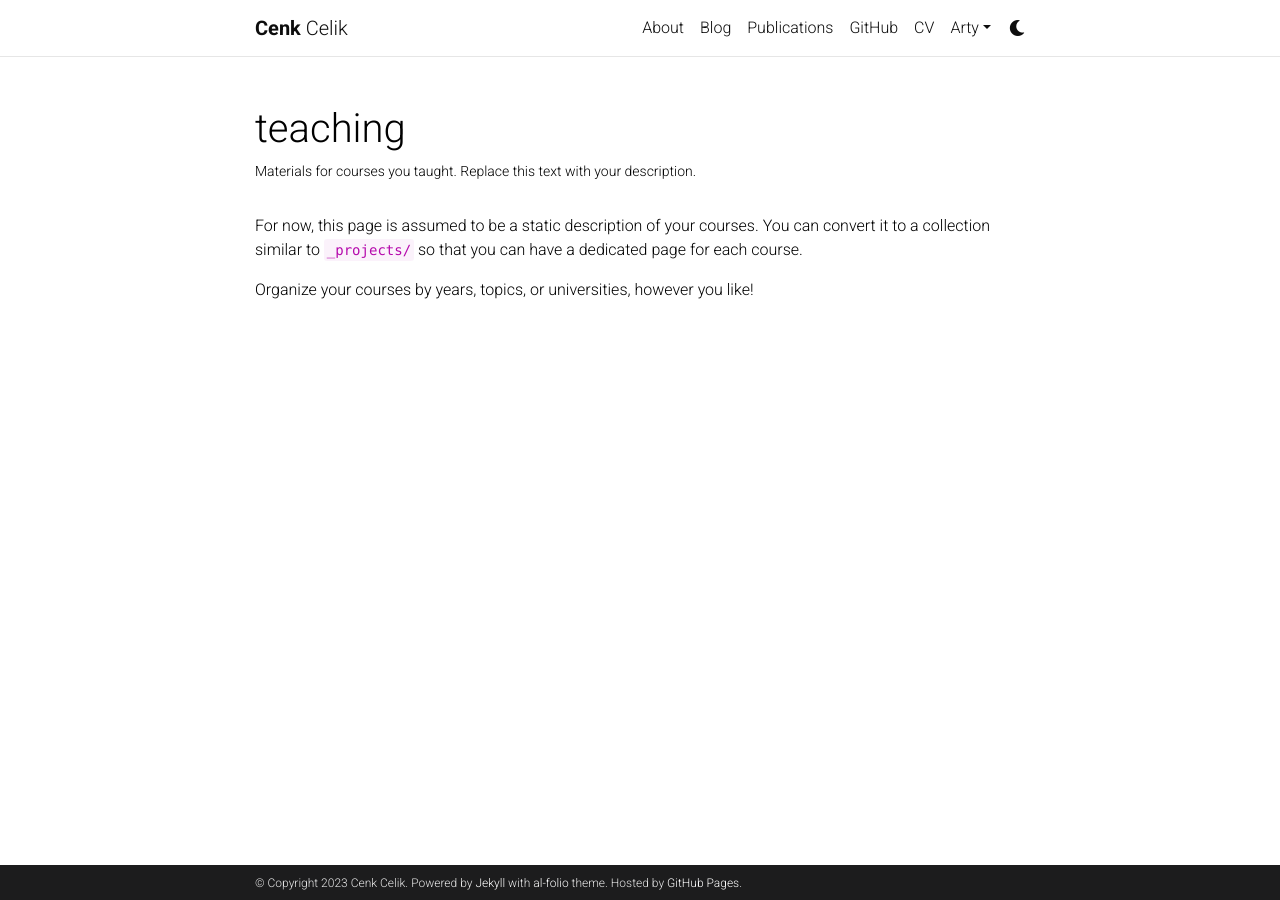
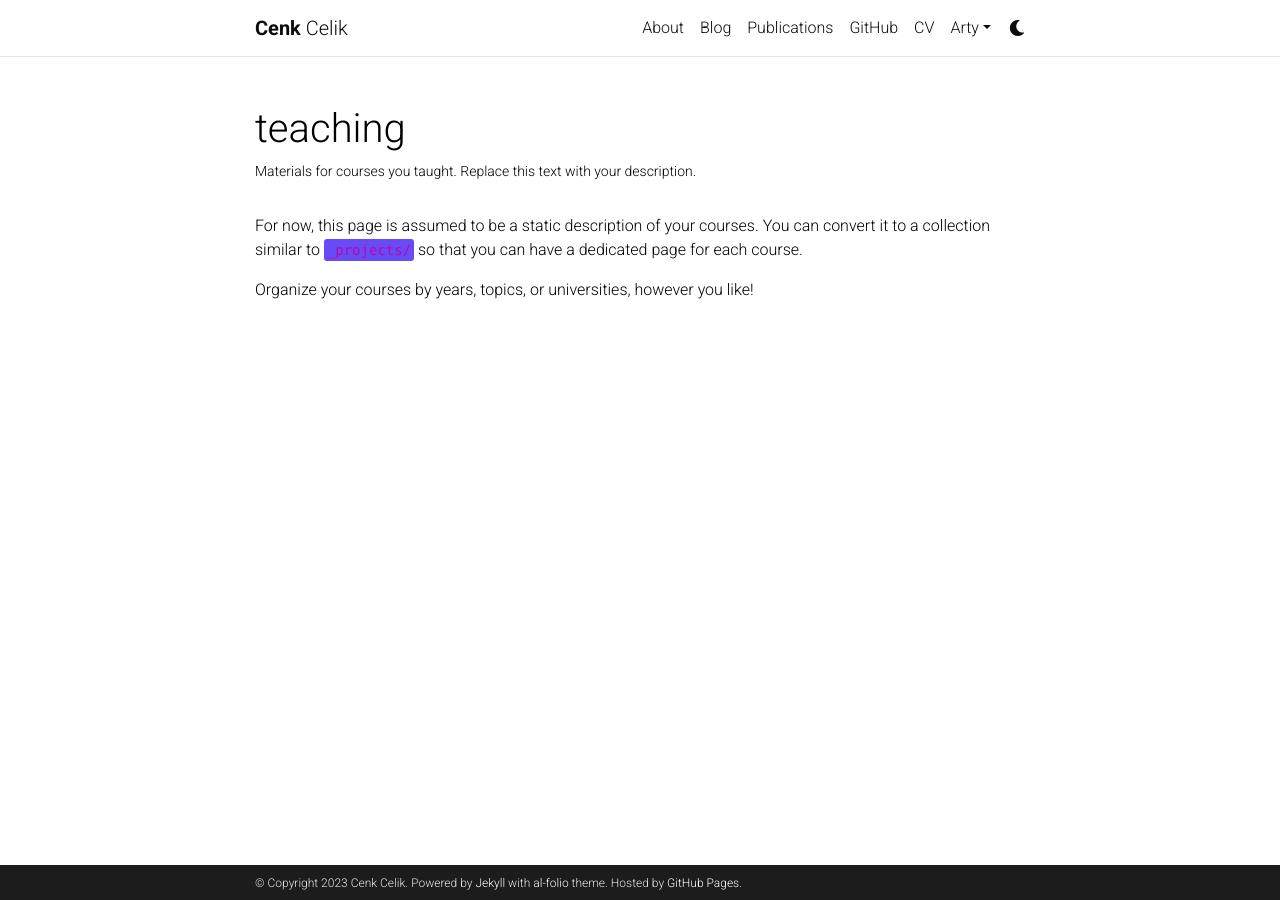
Before and after one commit to cenk-celik/cenk-celik.github.io, a Jekyll site: the page built from _pages/teaching.md, in a window 1280 px wide. Built offline with Jekyll 4.4.1, drawn with Linux system fonts in a browser that asks for light colours; full-size pictures stand in for the smaller copies a plugin makes; comment, search, counter and statistics services are not loaded; a style sheet for code colours, icons or effects is not loaded.

```diff
--- a/_sass/_variables.scss
+++ b/_sass/_variables.scss
@@ -34,5 +34,5 @@
 
 // Theme colors
 
-$code-bg-color-light:     rgba($purple-color, 0.05);
-$code-bg-color-dark:      #2c3237 !default;
+$code-bg-color-light:     #684BF6; //rgba($purple-color, 0.05);
+$code-bg-color-dark:      #684BF6 !default;
```
